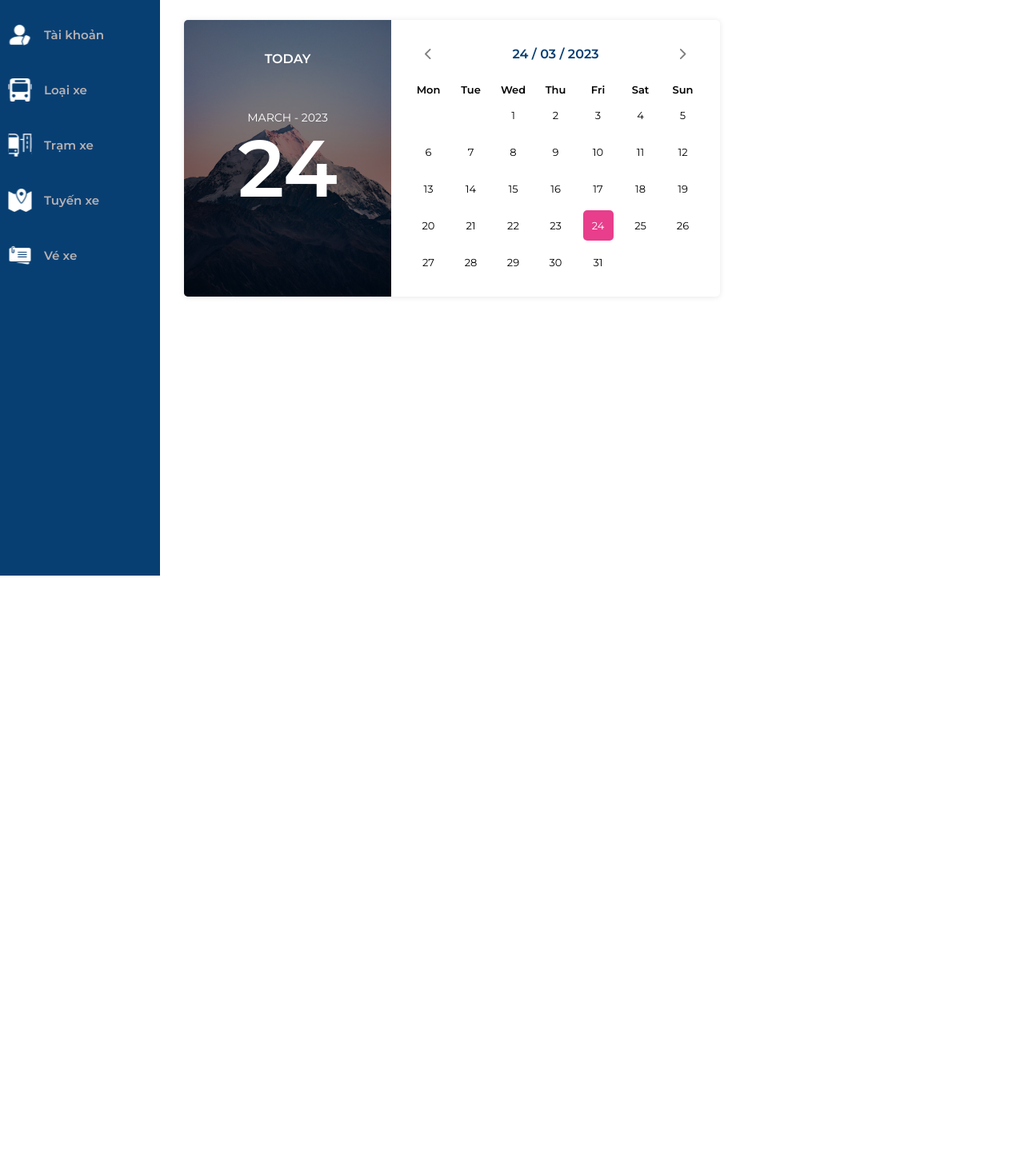
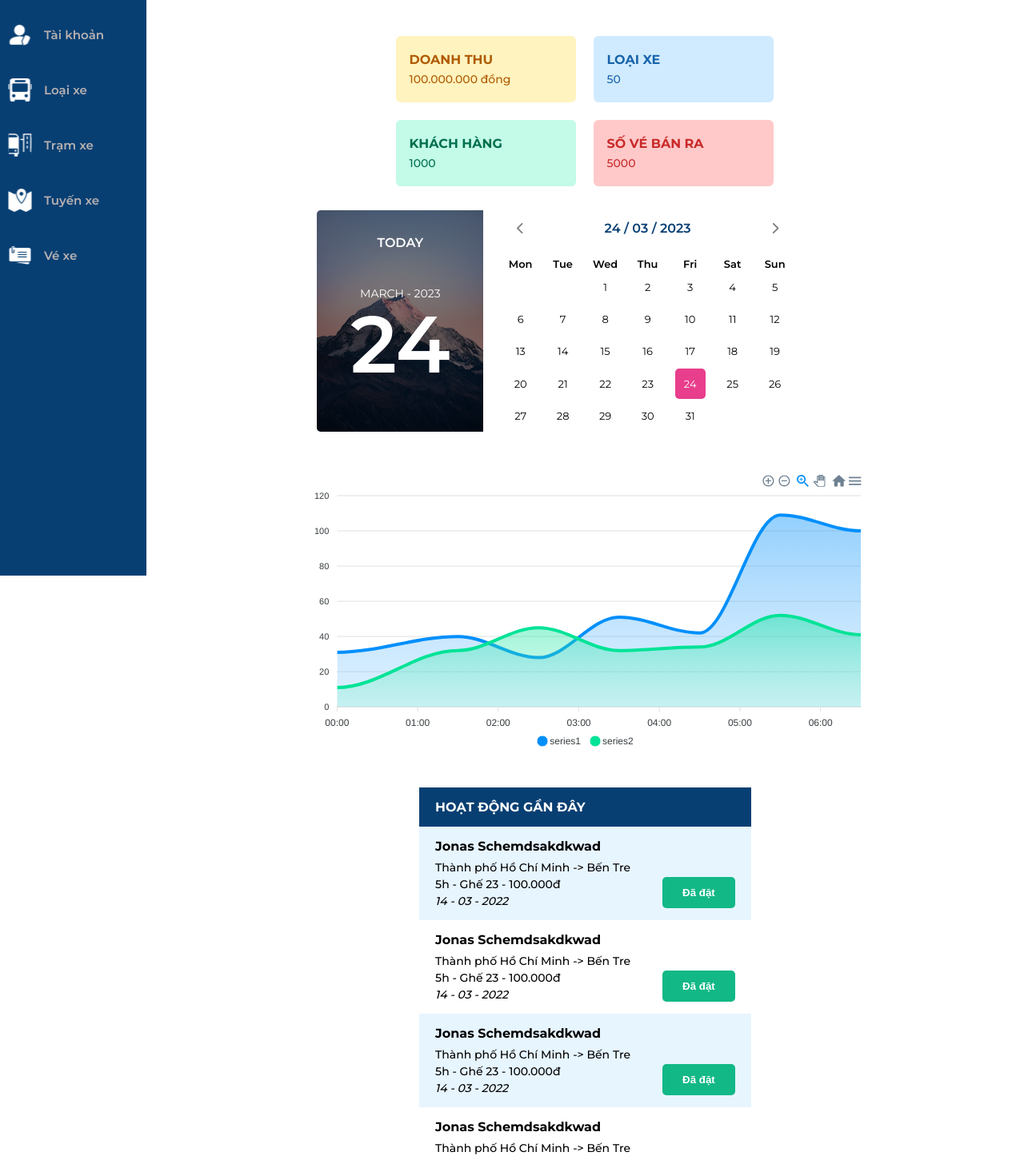
Before and after one commit to NG-MinG/BusTicketBooking, a React (Create React App) app in the folder frontend/admin/: page /admin/dashboard in a window 1280 px wide. Shown: the part 80-1526 px from the top of the page at 80% size. Before the commit the page ends 800 px from the top, so only its background shows below. Built offline with nearby package versions, Linux system fonts and the light colour scheme; the HTML template or start-up script is replaced by a standard one.

Commit message:
dashboard - chart analyst, activities

```diff
--- a/frontend/admin/package.json
+++ b/frontend/admin/package.json
@@ -11,11 +11,13 @@
     "@testing-library/jest-dom": "^5.16.5",
     "@testing-library/react": "^13.4.0",
     "@testing-library/user-event": "^13.5.0",
+    "apexcharts": "^3.37.3",
     "axios": "^1.1.3",
     "install": "^0.13.0",
     "nodemailer": "^6.8.0",
     "npm": "^8.19.2",
     "react": "^18.2.0",
+    "react-apexcharts": "^1.4.0",
     "react-dom": "^18.2.0",
     "react-query": "^3.39.2",
     "react-redux": "^8.0.4",
--- a/frontend/admin/src/components/Calendar/Calendar.module.css
+++ b/frontend/admin/src/components/Calendar/Calendar.module.css
@@ -1,13 +1,13 @@
 .calendar {
     display: flex;
-    max-width: 67rem;
+    width: 67rem;
     border-radius: .5rem;
-    box-shadow: 0rem .05rem .7rem 0rem rgba(0, 0, 0, .1);
+    /* box-shadow: 0rem .05rem .7rem 0rem rgba(0, 0, 0, .1); */
     overflow: hidden;
 }
 
 .calendar > .image {
-    width: 40%;
+    width: 31%;
     position: relative;
 }
 
@@ -52,7 +52,7 @@
     display: flex;
     flex-direction: column;
     justify-content: center;
-    padding: 2rem;
+    padding: 0rem 2rem;
 }
 
 .calendar > .calendar_group > .calendar_controls {
--- /dev/null
+++ b/frontend/admin/src/components/Dashboard/Activities/Activities.module.css
@@ -0,0 +1,58 @@
+.activities {
+    display: flex;
+    flex-direction: column;
+}
+
+.activities > .header {
+    text-transform: uppercase;
+    background-color: #083F73;
+    color: white;
+    padding: 1.5rem 2rem;
+}
+
+.activities > .main_content {
+    max-height: 45.3rem;
+    overflow: auto;
+}
+
+.activities > .main_content > .sub_item {
+    display: flex;
+    justify-content: space-between;
+}
+
+.activities > .main_content > .sub_item:nth-child(odd) {
+    background-color: #E7F5FF;
+}
+
+.activities > .main_content > .sub_item > .details {
+    display: flex;
+    flex-direction: column;
+    padding: 1.5rem 2rem;
+    gap: .3rem;
+    font-size: 1.4rem;
+    font-weight: 500;
+}
+
+.activities > .main_content > .sub_item > .details > b {
+    margin-bottom: .5rem;
+    font-size: 1.6rem;
+}
+
+.activities > .main_content > .sub_item > .control {
+    align-self: flex-end;
+    padding: 1.5rem 2rem;
+}
+
+.activities > .main_content > .sub_item > .control > button {
+    border: none;
+    background-color: #12B886;
+    color: white;
+    font-weight: 600;
+    border-radius: .5rem;
+    padding: 1.3rem 2.5rem;
+    line-height: 1em;
+}
+
+.activities .chart {
+    width: 100%;
+}
--- /dev/null
+++ b/frontend/admin/src/components/Dashboard/Activities/index.js
@@ -0,0 +1,79 @@
+import React from 'react';
+
+import classes from './Activities.module.css';
+
+const Activities = () => {
+
+    const activities_list = [
+        {
+            name: 'Jonas Schemdsakdkwad',
+            from: 'Thành phố Hồ Chí Minh',
+            to: 'Bến Tre',
+            time: '5h',
+            seat: '23',
+            price: '100.000đ',
+            date: '14 - 03 - 2022'
+        },
+        {
+            name: 'Jonas Schemdsakdkwad',
+            from: 'Thành phố Hồ Chí Minh',
+            to: 'Bến Tre',
+            time: '5h',
+            seat: '23',
+            price: '100.000đ',
+            date: '14 - 03 - 2022'
+        },
+        {
+            name: 'Jonas Schemdsakdkwad',
+            from: 'Thành phố Hồ Chí Minh',
+            to: 'Bến Tre',
+            time: '5h',
+            seat: '23',
+            price: '100.000đ',
+            date: '14 - 03 - 2022'
+        },
+        {
+            name: 'Jonas Schemdsakdkwad',
+            from: 'Thành phố Hồ Chí Minh',
+            to: 'Bến Tre',
+            time: '5h',
+            seat: '23',
+            price: '100.000đ',
+            date: '14 - 03 - 2022'
+        },
+        {
+            name: 'Jonas Schemdsakdkwad',
+            from: 'Thành phố Hồ Chí Minh',
+            to: 'Bến Tre',
+            time: '5h',
+            seat: '23',
+            price: '100.000đ',
+            date: '14 - 03 - 2022'
+        }
+    ]
+
+    return <div className={classes.activities}>
+        <div className={classes.header}>
+            <b>Hoạt động gần đây</b>
+        </div>
+        <div className={classes.main_content}>
+        {
+            activities_list.map((item, index) => {
+                return <div key={`activity_${index}`} className={classes.sub_item}>
+                    <div className={classes.details}>
+                        <b>{item.name}</b>
+                        <span>{item.from} -&gt; {item.to}</span>
+                        <span>{ item.time } - Ghế { item.seat } - { item.price }</span>
+                        <i>{ item.date }</i>
+                    </div>
+                    <div className={classes.control}>
+                        <button type='button'>Đã đặt</button>
+                    </div>
+                </div>
+            })
+        }
+        </div>
+    </div>
+};
+
+export default Activities;
--- /dev/null
+++ b/frontend/admin/src/components/Dashboard/AnalystCard/AnalystCard.module.css
@@ -0,0 +1,37 @@
+.analyst_card {
+    padding: 2rem 1.6rem;
+    display: flex;
+    flex-direction: column;
+    gap: .6rem;
+    border-radius: .6rem;
+    width: 22.5rem;
+}
+
+.analyst_card > b {
+    text-transform: uppercase;
+}
+
+.analyst_card > div {
+    font-size: 1.4rem;
+    font-weight: 500;
+}
+
+.yellow {
+    background-color: #FFF3BF;
+    color: #B05B00;
+}
+
+.blue {
+    background-color: #D0EBFF;
+    color: #1864AB;
+}
+
+.green {
+    background-color: #C3FAE8;
+    color: #026F4E;
+}
+
+.red {
+    background-color: #FFC9C9;
+    color: #C92A2A;
+}
--- /dev/null
+++ b/frontend/admin/src/components/Dashboard/AnalystCard/index.js
@@ -0,0 +1,35 @@
+import React from 'react';
+
+import classes from './AnalystCard.module.css';
+
+const AnalystCard = ({ title, value, yellow, blue, green, red }) => {
+
+    const classArr = [classes.analyst_card];
+    const classStr = () => {
+
+        if (yellow) {
+            classArr.push(classes.yellow);
+        }
+
+        if (blue) {
+            classArr.push(classes.blue);
+        }
+
+        if (green) {
+            classArr.push(classes.green);
+        }
+
+        if (red) {
+            classArr.push(classes.red);
+        }
+
+        return classArr.join(' ');
+    };
+
+    return <div className={classStr()}>
+        <b>{ title }</b>
+        <div>{ value }</div>
+    </div>
+};
+
+export default AnalystCard;
--- a/frontend/admin/src/components/Dashboard/Dashboard.js
+++ b/frontend/admin/src/components/Dashboard/Dashboard.js
@@ -1,13 +1,63 @@
-import React from 'react';
+import React, { useState } from 'react';
 
 import classes from './Dashboard.module.css';
 import Calendar from '../Calendar';
+import AnalystCard from './AnalystCard';
+import Activities from './Activities';
+import Chart from 'react-apexcharts'
 
 const Dashboard = () => {
+
+  const [series, setSeries] = useState([
+    {
+      name: 'series1',
+      data: [31, 40, 28, 51, 42, 109, 100]
+    }, {
+      name: 'series2',
+      data: [11, 32, 45, 32, 34, 52, 41]
+    }
+  ]);
+
+  const [options, setOption] = useState({
+    chart: {
+      height: 350,
+      type: 'area'
+    },
+    dataLabels: {
+      enabled: false
+    },
+    stroke: {
+      curve: 'smooth'
+    },
+    xaxis: {
+      type: 'datetime',
+      categories: ["2018-09-19T00:00:00.000Z", "2018-09-19T01:30:00.000Z", "2018-09-19T02:30:00.000Z", "2018-09-19T03:30:00.000Z", "2018-09-19T04:30:00.000Z", "2018-09-19T05:30:00.000Z", "2018-09-19T06:30:00.000Z"]
+    },
+    tooltip: {
+      x: {
+        format: 'dd/MM/yy HH:mm'
+      },
+    }
+  });
+
     return <div className={classes.main_content}>
       <h1 className={classes.dashboard_title}>Dashboard</h1>
-      <div style={{display: 'flex'}}>
-      <Calendar />
+      <div className={classes.dashboard_section}>
+        <Calendar />
+        <div className={classes.dashboard_analyst}>
+          <div className={classes.dashboard_analyst_container}>
+            <AnalystCard title={'Doanh thu'} value={'100.000.000 đồng'} yellow />
+            <AnalystCard title={'Loại xe'} value={'50'} blue />
+          </div>
+          <div className={classes.dashboard_analyst_container}>
+            <AnalystCard title={'Khách hàng'} value={'1000'} green />
+            <AnalystCard title={'Số vé bán ra'} value={'5000'} red />
+          </div>
+        </div>
+      </div>
+      <div className={classes.dashboard_section}>
+        <Activities />
+        <Chart options={options} series={series} type="area" height={350} width={710} />
       </div>
     </div>;
   };
--- a/frontend/admin/src/components/Dashboard/Dashboard.module.css
+++ b/frontend/admin/src/components/Dashboard/Dashboard.module.css
@@ -1,10 +1,33 @@
-.dashboard_title {
+.main_content {
+    padding: 3rem;
+    width: 100%;
+}
+
+.main_content > .dashboard_title {
     font-size: 2.4rem;
     color: #083F73;
     text-transform: uppercase;
     margin-bottom: 3rem;
 }
 
-.main_content {
-    padding: 3rem;
+.main_content > .dashboard_section {
+    display: flex;
+    width: 100%;
+    flex-wrap: wrap-reverse;
+    gap: 3rem;
+    align-items: center;
+    justify-content: space-around;
+    margin-top: 5rem;
 }
+
+.main_content > .dashboard_section > .dashboard_analyst {
+    display: flex;
+    gap: 2.2rem;
+    flex-direction: column;
+}
+
+.main_content > .dashboard_section > .dashboard_analyst > .dashboard_analyst_container {
+    display: flex;
+    gap: 2.2rem;
+    flex-wrap: wrap;
+}
```
Also changed, not shown: 1 other file (tests, documents, lock files or other folders).
